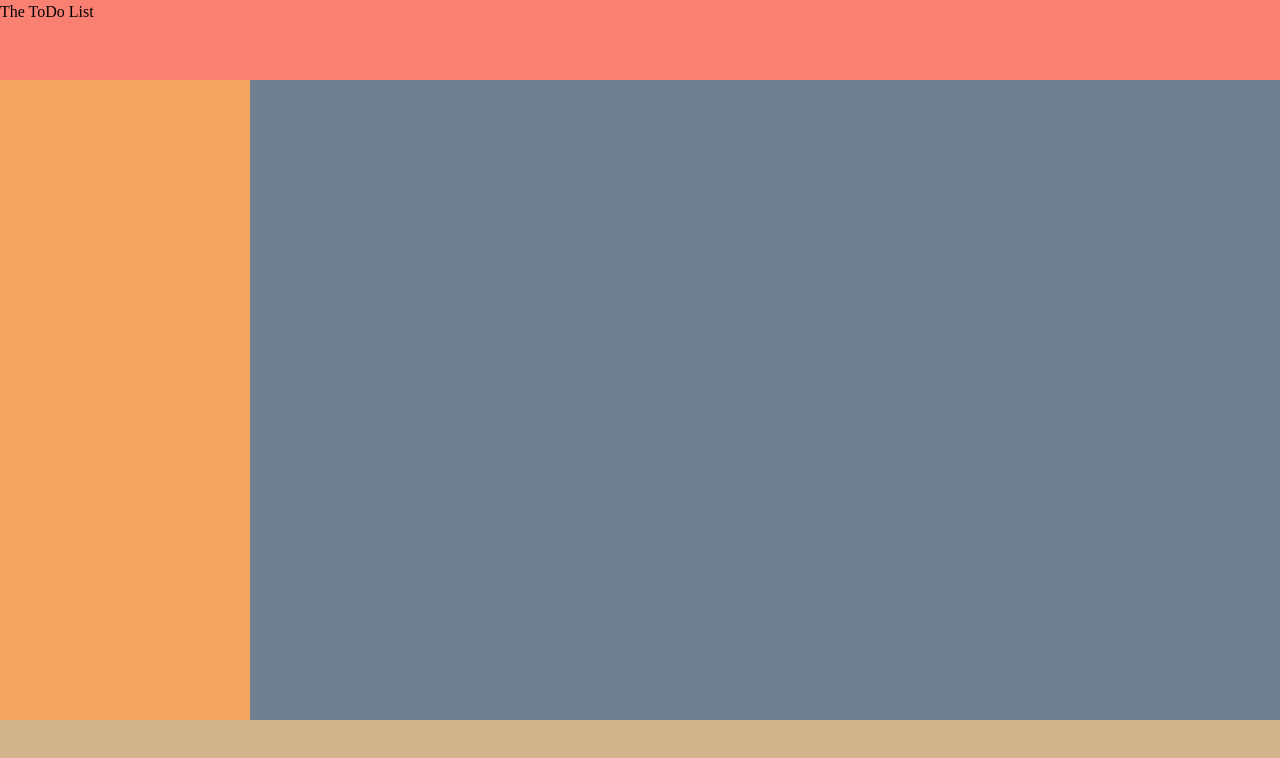
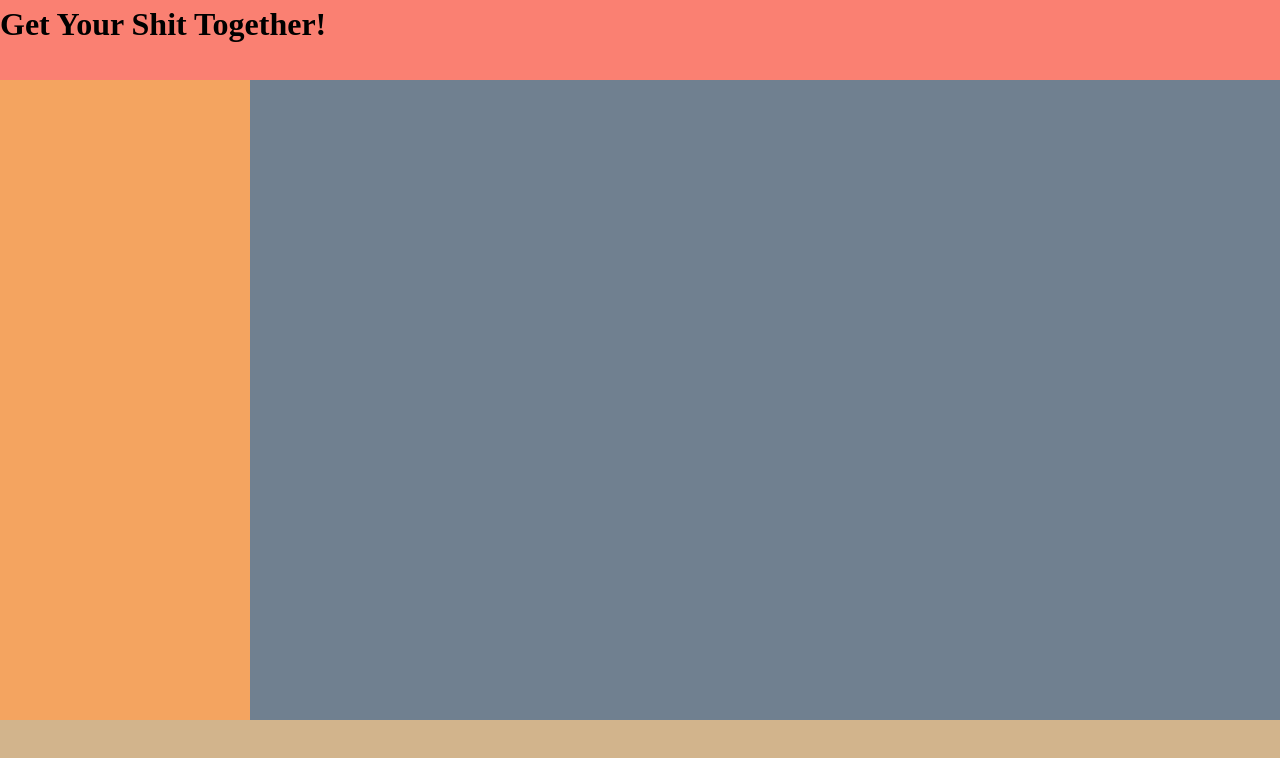
Before and after one commit to vi7ali/todo-list, a website: page dist/index.html in a window 1280 px wide. Drawn offline with Linux system fonts and the light colour scheme.

Commit message:
checking on project

```diff
--- a/dist/css/style.css
+++ b/dist/css/style.css
@@ -72,22 +72,31 @@ select {
 }
 /* END Reset */
 
-.content {
-  min-width: 100%;
-  max-width: 100%;
+.page {
+  display: flex;
+  flex-direction: column;
+
+  width: 100vw;
+  min-width: 100vw;
+  max-width: 100vw;
+
+  height: 100vh;
+  min-height: 100vh;
+  max-height: 100vh;
+
   overflow: hidden;
 }
 
 .header {
   width: 100%;
-  min-height: 75px;
-  height: 10vh;
+  height: 10%;
+  min-height: 50px;
 
   background-color: salmon;
 }
 
-.content__inner {
-  height: 80vh;
+.content {
+  height: 80%;
   display: flex;
   flex-direction: row;
 }
@@ -106,8 +115,8 @@ select {
 
 .footer {
   width: 100%;
-  min-height: 75px;
-  height: 10vh;
+  height: 10%;
+  min-height: 50px;
 
   background-color: tan;
 }
--- a/dist/index.html
+++ b/dist/index.html
@@ -1,25 +1,29 @@
 <!DOCTYPE html>
 <html lang="en">
+
 <head>
   <meta charset="UTF-8">
   <meta name="viewport" content="width=device-width, initial-scale=1.0">
   <meta name="description" content="A personal project - The Todo List App.">
   <link rel="stylesheet" href="css/style.css">
-  <title>The Todo List App - Personal Project</title>
+  <script src="main.js"></script>
+  <title>Get your Shit Together!</title>
 </head>
+
 <body>
-<div class="content">
+<div class="page">
+
 <header class="header">
-  <p class="header__title">The ToDo List</p>
+  <h1 class="header__title">Get Your Shit Together!</h1>
 </header>
 
-<div class="content__inner">
+<div class="content">
 
-<nav class="nav">
-</nav>
+  <aside class="nav">
+  </aside>
 
-<main class="main">
-</main>
+  <main class="main">
+  </main>
 
 </div>
 
--- a/dist/main.js
+++ b/dist/main.js
@@ -10,6 +10,6 @@
 /*!**********************!*\
   !*** ./src/index.js ***!
   \**********************/
-eval("console.log('Hello World from your main file!!');\n\n//# sourceURL=webpack://my-webpack-project/./src/index.js?");
+eval("\n\n//# sourceURL=webpack://todo-list/./src/index.js?");
 /******/ })()
 ;
--- a/package.json
+++ b/package.json
@@ -1,13 +1,13 @@
 {
-  "name": "my-webpack-project",
+  "name": "todo-list",
   "version": "1.0.0",
-  "description": "My webpack project",
+  "description": "To Do List",
   "main": "index.js",
   "scripts": {
     "test": "echo \"Error: no test specified\" && exit 1",
     "build": "webpack",
     "watch": "webpack --watch",
-    "start": "webpack serve --open Firefox"
+    "start": "webpack serve --open firefox"
   },
   "repository": {
     "type": "git",
```
Also changed, not shown: 2 other files.
